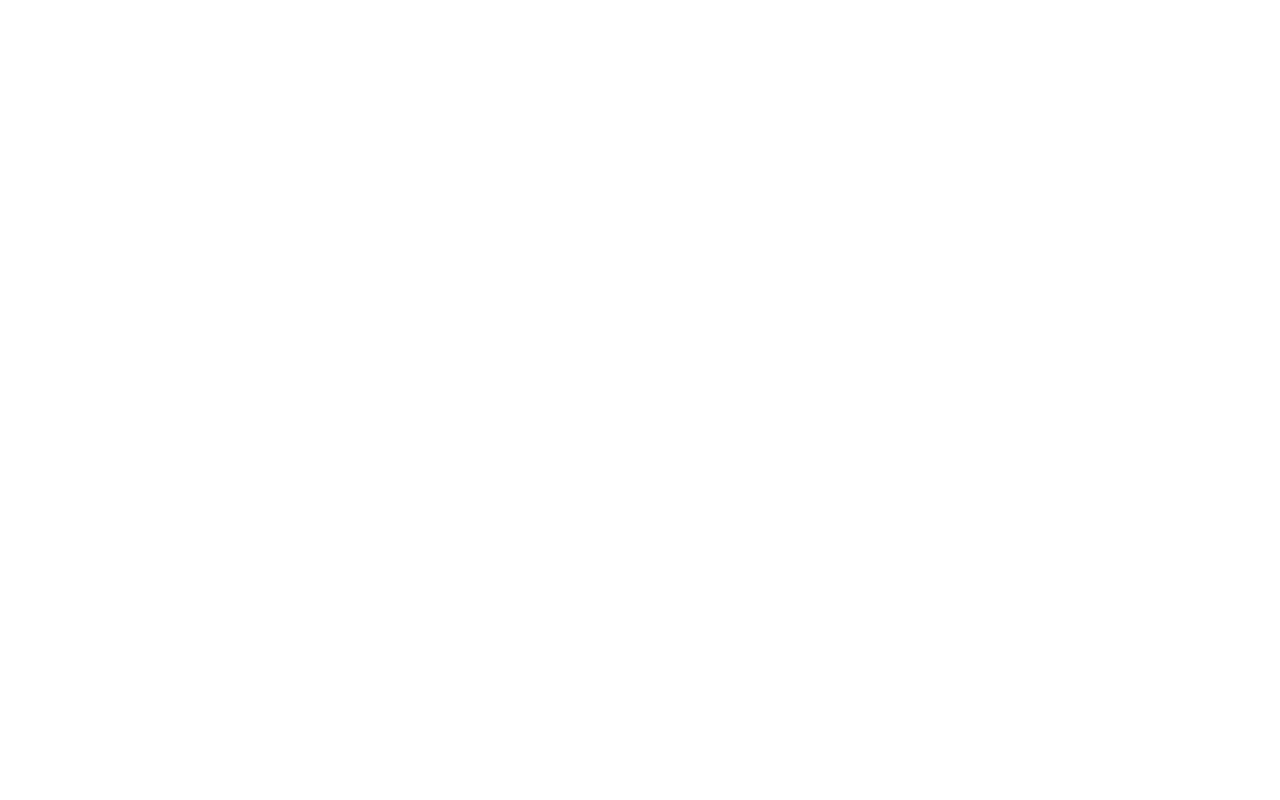
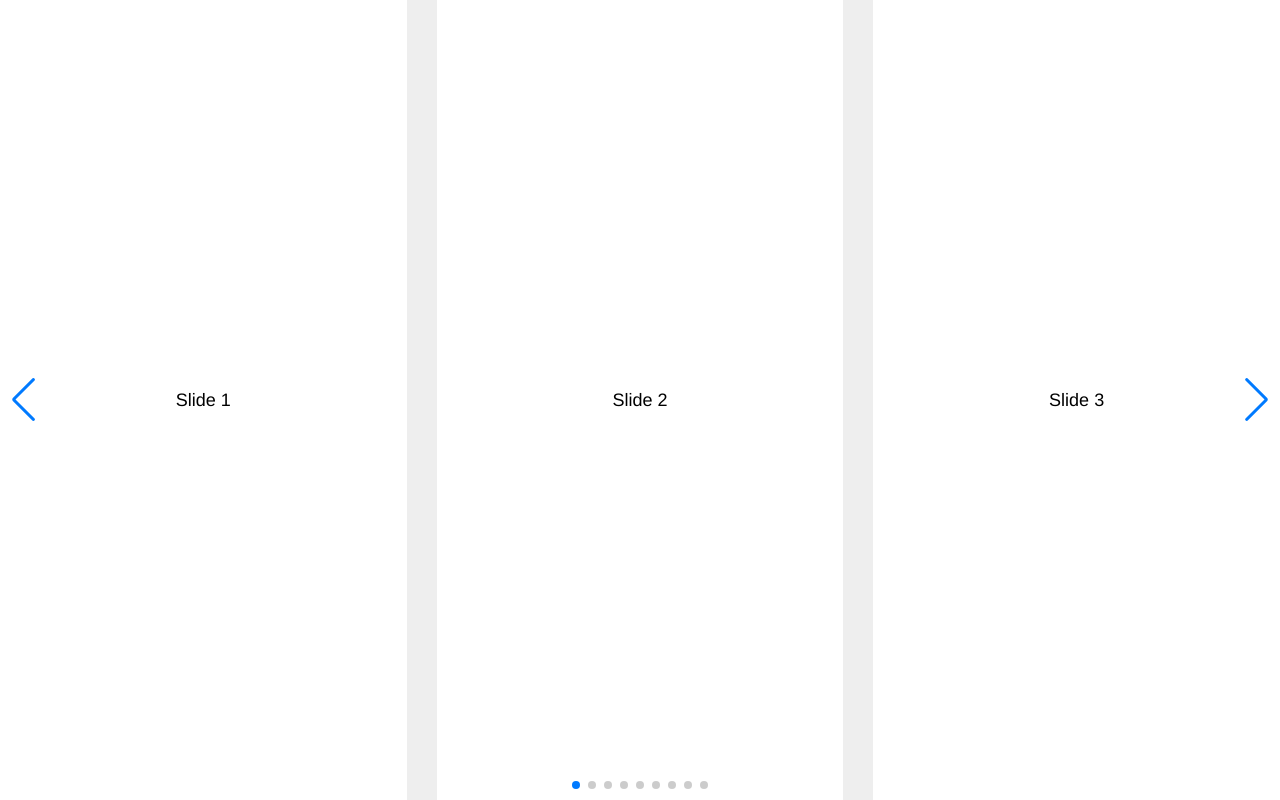
Before and after one commit to gnlda/web, a plain HTML site: page index.html in a window 1280 px wide. Drawn offline with nearby package versions, Linux system fonts and the light colour scheme.

Commit message:
Jun 18, 2023, 10:59 AM

```diff
--- a/index.html
+++ b/index.html
@@ -1,17 +1,96 @@
 <!DOCTYPE html>
 <html lang="en">
+
 <head>
-	<meta charset="UTF-8">
-	<meta name="viewport" content="width=device-width, initial-scale=1.0">
-	<title>Document</title>
-	<link
-  		rel="stylesheet"
-  		href="https://cdn.jsdelivr.net/npm/swiper@9/swiper-bundle.min.css"
-	/>
+  <meta charset="utf-8" />
+  <title>Swiper demo</title>
+  <meta name="viewport" content="width=device-width, initial-scale=1, minimum-scale=1, maximum-scale=1" />
+  <!-- Link Swiper's CSS -->
+  <link rel="stylesheet" href="https://cdn.jsdelivr.net/npm/swiper@9/swiper-bundle.min.css" />
 
+  <!-- Demo styles -->
+  <style>
+    html,
+    body {
+      position: relative;
+      height: 100%;
+    }
+
+    body {
+      background: #eee;
+      font-family: Helvetica Neue, Helvetica, Arial, sans-serif;
+      font-size: 14px;
+      color: #000;
+      margin: 0;
+      padding: 0;
+    }
+
+    .swiper {
+      width: 100%;
+      height: 100%;
+    }
+
+    .swiper-slide {
+      text-align: center;
+      font-size: 18px;
+      background: #fff;
+      display: flex;
+      justify-content: center;
+      align-items: center;
+    }
+
+    .swiper-slide img {
+      display: block;
+      width: 100%;
+      height: 100%;
+      object-fit: cover;
+    }
+
+    .swiper {
+      margin-left: auto;
+      margin-right: auto;
+    }
+  </style>
 </head>
+
 <body>
+  <!-- Swiper -->
+  <div class="swiper mySwiper">
+    <div class="swiper-wrapper">
+      <div class="swiper-slide">Slide 1</div>
+      <div class="swiper-slide">Slide 2</div>
+      <div class="swiper-slide">Slide 3</div>
+      <div class="swiper-slide">Slide 4</div>
+      <div class="swiper-slide">Slide 5</div>
+      <div class="swiper-slide">Slide 6</div>
+      <div class="swiper-slide">Slide 7</div>
+      <div class="swiper-slide">Slide 8</div>
+      <div class="swiper-slide">Slide 9</div>
+    </div>
+    <div class="swiper-button-next"></div>
+    <div class="swiper-button-prev"></div>
+    <div class="swiper-pagination"></div>
+  </div>
 
+  <!-- Swiper JS -->
+  <script src="https://cdn.jsdelivr.net/npm/swiper@9/swiper-bundle.min.js"></script>
+
+  <!-- Initialize Swiper -->
+  <script>
+    var swiper = new Swiper(".mySwiper", {
+      slidesPerView: 3,
+      spaceBetween: 30,
+      loop: true,
+      pagination: {
+        el: ".swiper-pagination",
+        clickable: true,
+      },
+      navigation: {
+        nextEl: ".swiper-button-next",
+        prevEl: ".swiper-button-prev",
+      },
+    });
+  </script>
 </body>
-<script src="https://cdn.jsdelivr.net/npm/swiper@9/swiper-bundle.min.js"></script>
+
 </html>
```
